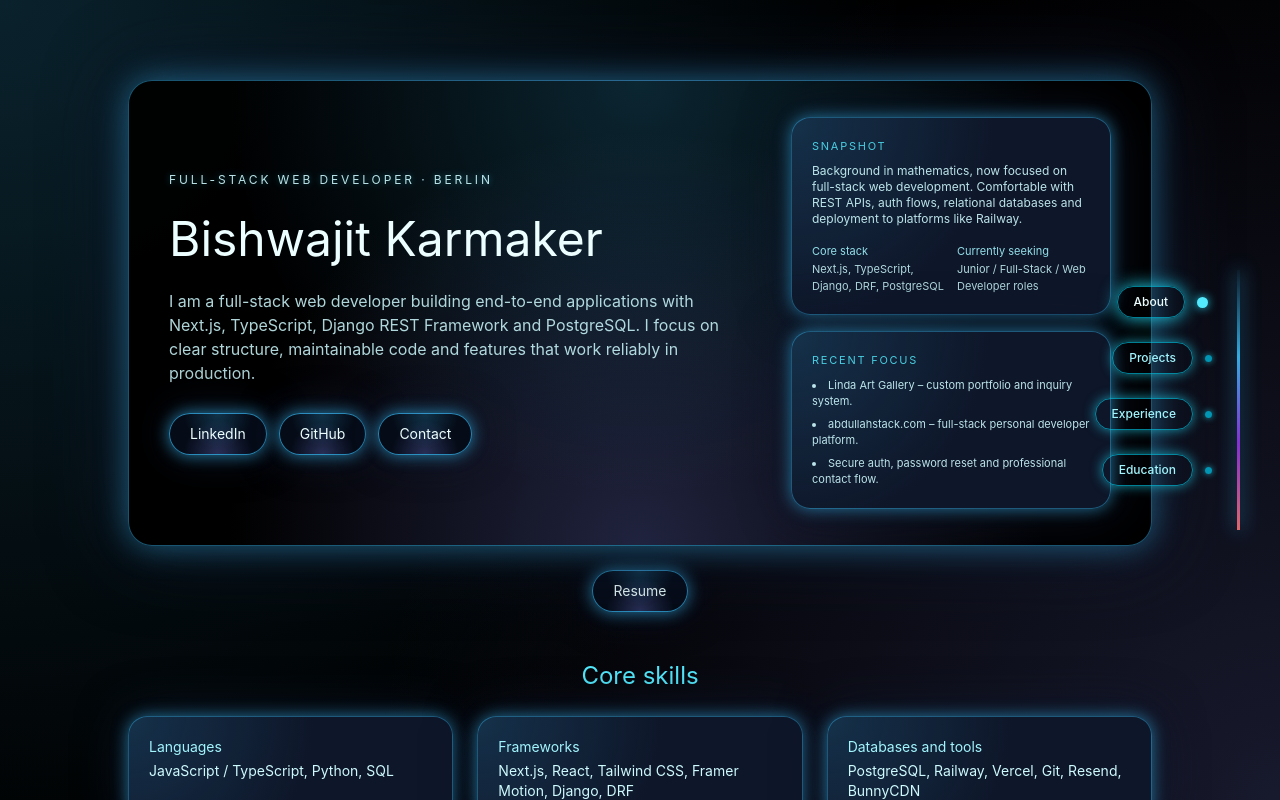
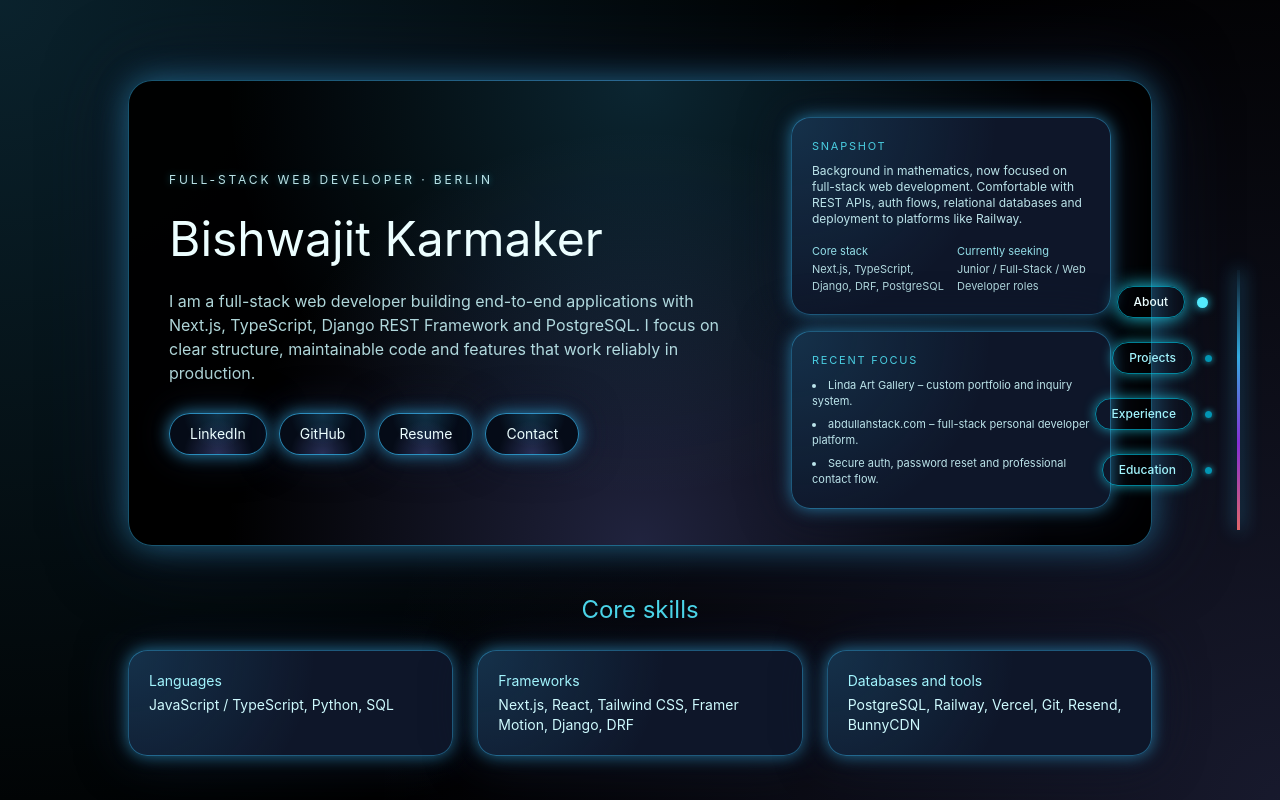
Before and after one commit to Bishwajit93/portfolio-frontend, a Next.js app: page / in a window 1280 px wide. Built offline with nearby package versions, Linux system fonts and the light colour scheme.

Commit message:
Resume button position change in the home page

```diff
--- a/src/app/page.tsx
+++ b/src/app/page.tsx
@@ -56,6 +56,16 @@ export default function AboutPage() {
                       >
                       GitHub
                     </a>
+                    <Link
+                      href="/resume"
+                      className="inline-flex items-center justify-center
+                              px-5 py-2.5
+                              pill-button
+                              text-xs md:text-sm text-cyan-50
+                            "
+                    >
+                      Resume
+                    </Link>
                     <Link
                       href="/contact"
                       className="inline-flex items-center justify-center
@@ -118,20 +128,6 @@ export default function AboutPage() {
                   </div>
                 </div>
               </div>
-            </div>
-
-            {/* Under-hero buttons: only resume + contact */}
-            <div className="mt-6 flex flex-wrap justify-center gap-3">
-              <Link
-                href="/resume"
-                className="inline-flex items-center justify-center
-                        px-5 py-2.5
-                        pill-button
-                        text-xs md:text-sm text-cyan-50
-                      "
-              >
-                Resume
-              </Link>
             </div>
           </section>
 
```
